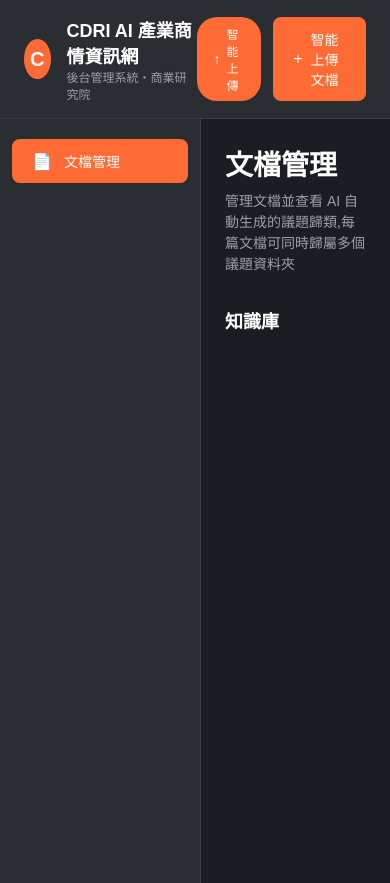
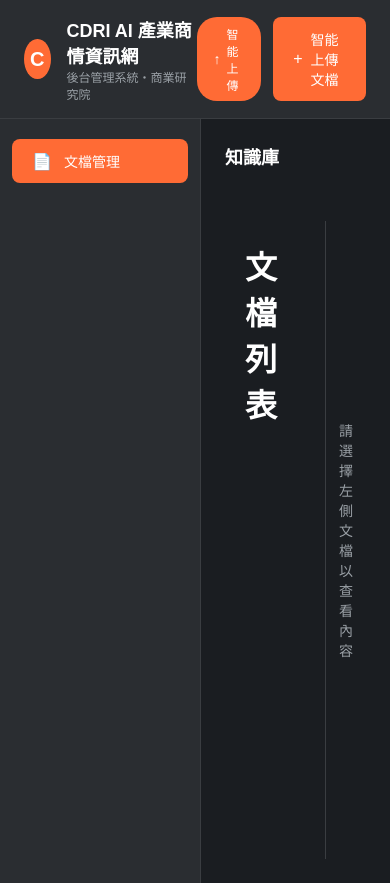
Before and after one commit to Chunshan-Theta/ragflow-client, a React (Create React App) app: page /documents in a window 390 px wide. Built offline with nearby package versions, Linux system fonts and the light colour scheme.

Commit message:
Refactor DocumentManagementPage styles and add CSS for scrollbar hiding
- Updated styles for DocumentManagementPage to improve layout and responsiveness.
- Added new CSS file to hide scrollbars for a cleaner UI experience.
- Enhanced document and chunk display with better styling and structure.

```diff
--- a/src/pages/DocumentManagementPage.tsx
+++ b/src/pages/DocumentManagementPage.tsx
@@ -1,5 +1,6 @@
 import React, { useState, useEffect } from 'react'
 import { createDatasetApi, Dataset, Document, Settings, Chunk } from '../utils/datasetApi'
+import '../styles/DocumentManagementPage.css'
 
 const styles: { [key: string]: React.CSSProperties } = {
   container: {
@@ -157,30 +158,29 @@ const styles: { [key: string]: React.CSSProperties } = {
     flex: 1,
     padding: '24px',
     overflow: 'auto',
+    display: 'flex',
+    flexDirection: 'column',
   },
 
-  contentHeader: {
-    marginBottom: '32px',
+  documentsContainer: {
+    display: 'flex',
+    flex: 1,
+    minHeight: 0,
   },
 
-  pageTitle: {
-    fontSize: '28px',
-    fontWeight: 'bold',
-    color: '#ffffff',
-    margin: '0 0 8px 0',
+  documentsPanel: {
+    width: '400px',
+    borderRight: '1px solid #3a3d41',
+    padding: '0 20px',
+    overflow: 'auto',
+    height: '100%',
   },
 
-  pageDescription: {
-    fontSize: '14px',
-    color: '#9aa0a6',
-    margin: 0,
-    lineHeight: 1.5,
-  },
-
-  documentGrid: {
-    display: 'grid',
-    gridTemplateColumns: 'repeat(auto-fill, minmax(400px, 1fr))',
-    gap: '20px',
+  chunksPanel: {
+    flex: 1,
+    padding: '0 20px',
+    overflow: 'auto',
+    height: '100%',
   },
 
   documentCard: {
@@ -190,6 +190,12 @@ const styles: { [key: string]: React.CSSProperties } = {
     padding: '20px',
     cursor: 'pointer',
     transition: 'all 0.2s ease',
+    marginBottom: '16px',
+  },
+
+  selectedDocumentCard: {
+    borderColor: '#ff6b35',
+    backgroundColor: '#3a3d41',
   },
 
   cardHeader: {
@@ -218,155 +224,6 @@ const styles: { [key: string]: React.CSSProperties } = {
     color: '#9aa0a6',
   },
 
-  documentDescription: {
-    fontSize: '13px',
-    color: '#9aa0a6',
-    lineHeight: 1.5,
-    marginBottom: '16px',
-  },
-
-  tagsContainer: {
-    display: 'flex',
-    flexWrap: 'wrap',
-    gap: '6px',
-    marginBottom: '12px',
-  },
-
-  tag: {
-    background: '#1a73e8',
-    color: '#ffffff',
-    padding: '4px 8px',
-    borderRadius: '12px',
-    fontSize: '11px',
-  },
-
-  topicFoldersLabel: {
-    fontSize: '12px',
-    color: '#9aa0a6',
-    marginBottom: '8px',
-  },
-
-  topicFoldersContainer: {
-    display: 'flex',
-    flexWrap: 'wrap',
-    gap: '6px',
-  },
-
-  topicFolder: {
-    background: '#34a853',
-    color: '#ffffff',
-    padding: '4px 8px',
-    borderRadius: '12px',
-    fontSize: '11px',
-  },
-
-  // 数据集选择样式
-  datasetSection: {
-    marginBottom: '32px',
-  },
-
-  sectionTitle: {
-    fontSize: '18px',
-    fontWeight: 'bold',
-    color: '#ffffff',
-    margin: '0 0 16px 0',
-  },
-
-  datasetList: {
-    display: 'flex',
-    flexDirection: 'column',
-    gap: '12px',
-  },
-
-  datasetItem: {
-    display: 'flex',
-    alignItems: 'center',
-    gap: '12px',
-    padding: '16px',
-    background: '#2a2d31',
-    border: '1px solid #3a3d41',
-    borderRadius: '8px',
-    cursor: 'pointer',
-    transition: 'all 0.2s ease',
-  },
-
-  selectedDatasetItem: {
-    borderColor: '#ff6b35',
-    backgroundColor: '#3a3d41',
-  },
-
-  datasetIcon: {
-    fontSize: '20px',
-    color: '#1a73e8',
-  },
-
-  datasetInfo: {
-    flex: 1,
-  },
-
-  datasetName: {
-    fontSize: '16px',
-    fontWeight: 'bold',
-    color: '#ffffff',
-    marginBottom: '4px',
-  },
-
-  datasetMeta: {
-    fontSize: '12px',
-    color: '#9aa0a6',
-    marginBottom: '4px',
-  },
-
-  datasetDescription: {
-    fontSize: '12px',
-    color: '#9aa0a6',
-    lineHeight: 1.4,
-  },
-
-  datasetArrow: {
-    fontSize: '18px',
-    color: '#9aa0a6',
-    fontWeight: 'bold',
-  },
-
-  sectionHeader: {
-    display: 'flex',
-    justifyContent: 'space-between',
-    alignItems: 'center',
-    marginBottom: '16px',
-  },
-
-  backButton: {
-    background: 'transparent',
-    border: '1px solid #3a3d41',
-    borderRadius: '6px',
-    padding: '8px 16px',
-    color: '#9aa0a6',
-    cursor: 'pointer',
-    fontSize: '14px',
-    transition: 'all 0.2s ease',
-  },
-
-  // 文档列表样式
-  documentsSection: {
-    marginBottom: '32px',
-  },
-
-  loadingDocuments: {
-    display: 'flex',
-    flexDirection: 'column',
-    alignItems: 'center',
-    padding: '40px 0',
-    color: '#9aa0a6',
-  },
-
-  noDocuments: {
-    textAlign: 'center',
-    padding: '40px 0',
-    color: '#9aa0a6',
-    fontSize: '14px',
-  },
-
   chunksInfo: {
     display: 'flex',
     gap: '16px',
@@ -389,11 +246,19 @@ const styles: { [key: string]: React.CSSProperties } = {
     borderRadius: '12px',
   },
 
+  loadingDocuments: {
+    display: 'flex',
+    flexDirection: 'column',
+    alignItems: 'center',
+    padding: '40px 0',
+    color: '#9aa0a6',
+  },
 
-
-  // Chunks样式
-  chunksSection: {
-    marginBottom: '32px',
+  noDocuments: {
+    textAlign: 'center',
+    padding: '40px 0',
+    color: '#9aa0a6',
+    fontSize: '14px',
   },
 
   chunksList: {
@@ -482,17 +347,6 @@ const styles: { [key: string]: React.CSSProperties } = {
     marginBottom: '8px',
   },
 
-  debugInfo: {
-    fontSize: '12px',
-    color: '#ff6b35',
-    background: '#1a1d21',
-    padding: '8px',
-    borderRadius: '4px',
-    marginBottom: '16px',
-    border: '1px solid #ff6b35',
-  },
-
-  // 模态窗口样式
   modalOverlay: {
     position: 'fixed',
     top: 0,
@@ -530,93 +384,6 @@ const styles: { [key: string]: React.CSSProperties } = {
     margin: '0 0 20px 0',
   },
 
-  datasetSelect: {
-    marginBottom: '20px',
-  },
-
-  datasetOption: {
-    display: 'flex',
-    alignItems: 'center',
-    gap: '12px',
-    padding: '12px',
-    border: '1px solid #e8eaed',
-    borderRadius: '8px',
-    marginBottom: '8px',
-    cursor: 'pointer',
-    transition: 'all 0.2s ease',
-  },
-
-  selectedOption: {
-    borderColor: '#1a73e8',
-    backgroundColor: '#e8f0fe',
-  },
-
-  optionIcon: {
-    fontSize: '16px',
-    width: '20px',
-    textAlign: 'center',
-  },
-
-  optionInfo: {
-    flex: 1,
-  },
-
-  optionName: {
-    fontSize: '14px',
-    fontWeight: 500,
-    color: '#202124',
-    marginBottom: '2px',
-  },
-
-  optionMeta: {
-    fontSize: '12px',
-    color: '#5f6368',
-  },
-
-  radioButton: {
-    color: '#1a73e8',
-  },
-
-  fileInfo: {
-    marginBottom: '20px',
-    padding: '16px',
-    background: '#f8f9fa',
-    borderRadius: '8px',
-  },
-
-  fileInfoText: {
-    fontSize: '14px',
-    fontWeight: 500,
-    color: '#202124',
-    margin: '0 0 12px 0',
-  },
-
-  fileList: {
-    maxHeight: '120px',
-    overflow: 'auto',
-  },
-
-  fileItem: {
-    display: 'flex',
-    justifyContent: 'space-between',
-    alignItems: 'center',
-    padding: '4px 0',
-    fontSize: '13px',
-  },
-
-  fileName: {
-    color: '#202124',
-    flex: 1,
-    textOverflow: 'ellipsis',
-    overflow: 'hidden',
-    whiteSpace: 'nowrap',
-  },
-
-  fileSize: {
-    color: '#5f6368',
-    marginLeft: '8px',
-  },
-
   modalButtons: {
     display: 'flex',
     gap: '12px',
@@ -647,6 +414,91 @@ const styles: { [key: string]: React.CSSProperties } = {
     background: '#dadce0',
     color: '#9aa0a6',
     cursor: 'not-allowed',
+  },
+
+  // Dataset styles (updated)
+  datasetSection: {
+    marginBottom: '24px',
+  },
+
+  sectionTitle: {
+    fontSize: '18px',
+    fontWeight: 'bold',
+    color: '#ffffff',
+    margin: '0 0 16px 0',
+  },
+
+  datasetList: {
+    display: 'flex',
+    gap: '12px',
+    overflowX: 'auto',
+    paddingBottom: '12px',
+  },
+
+  datasetItem: {
+    display: 'flex',
+    alignItems: 'center',
+    gap: '12px',
+    padding: '16px',
+    background: '#2a2d31',
+    border: '1px solid #3a3d41',
+    borderRadius: '8px',
+    cursor: 'pointer',
+    transition: 'all 0.2s ease',
+    minWidth: '300px',
+    flexShrink: 0,
+  },
+
+  selectedDatasetItem: {
+    borderColor: '#ff6b35',
+    backgroundColor: '#3a3d41',
+  },
+
+  datasetIcon: {
+    fontSize: '20px',
+    color: '#1a73e8',
+    flexShrink: 0,
+  },
+
+  datasetInfo: {
+    flex: 1,
+    minWidth: 0,
+  },
+
+  datasetName: {
+    fontSize: '16px',
+    fontWeight: 'bold',
+    color: '#ffffff',
+    marginBottom: '4px',
+    whiteSpace: 'nowrap',
+    overflow: 'hidden',
+    textOverflow: 'ellipsis',
+  },
+
+  datasetMeta: {
+    fontSize: '12px',
+    color: '#9aa0a6',
+    whiteSpace: 'nowrap',
+    overflow: 'hidden',
+    textOverflow: 'ellipsis',
+  },
+
+  datasetDescription: {
+    fontSize: '12px',
+    color: '#9aa0a6',
+    lineHeight: 1.4,
+    display: '-webkit-box',
+    WebkitLineClamp: '2',
+    WebkitBoxOrient: 'vertical',
+    overflow: 'hidden',
+    textOverflow: 'ellipsis',
+  },
+
+  datasetArrow: {
+    fontSize: '18px',
+    color: '#9aa0a6',
+    fontWeight: 'bold',
+    flexShrink: 0,
   },
 }
 
@@ -930,17 +782,13 @@ const DocumentManagementPage: React.FC = () => {
 
         {/* 主要内容区域 */}
         <div style={styles.content}>
-          <div style={styles.contentHeader}>
-            <h1 style={styles.pageTitle}>文檔管理</h1>
-            <p style={styles.pageDescription}>
-              管理文檔並查看 AI 自動生成的議題歸類,每篇文檔可同時歸屬多個議題資料夾
-            </p>
-          </div>
-
           {/* 知识库选择 */}
           <div style={styles.datasetSection}>
             <h3 style={styles.sectionTitle}>知識庫</h3>
-            <div style={styles.datasetList}>
+            <div
+              style={styles.datasetList}
+              className="hide-scrollbar"  // We'll handle scrollbar hiding via CSS
+            >
               {datasets.map((dataset) => (
                 <div
                   key={dataset.id}
@@ -968,49 +816,42 @@ const DocumentManagementPage: React.FC = () => {
             </div>
           </div>
 
-          {/* 文档列表 */}
-          {selectedDatasetId && !selectedDocumentId && (
-            <div style={styles.documentsSection}>
-              <div style={styles.sectionHeader}>
-                <h3 style={styles.sectionTitle}>
-                  文檔列表 - {datasets.find(d => d.id === selectedDatasetId)?.name}
-                </h3>
-                <button
-                  style={styles.backButton}
-                  onClick={() => {
-                    setSelectedDatasetId(null)
-                    setDocuments([])
-                    setSelectedDocumentId(null)
-                    setChunks([])
-                  }}
-                >
-                  ← 返回知識庫
-                </button>
+          {/* 文檔和Chunks容器 */}
+          <div style={styles.documentsContainer}>
+            {/* 左側文檔列表 */}
+            <div style={styles.documentsPanel}>
+              <div style={styles.contentHeader}>
+                <h1 style={styles.pageTitle}>文檔列表</h1>
+                {selectedDatasetId && (
+                  <p style={styles.pageDescription}>
+                    {datasets.find(d => d.id === selectedDatasetId)?.name}
+                  </p>
+                )}
               </div>
+
               {isLoadingDocuments ? (
                 <div style={styles.loadingDocuments}>
                   <div style={styles.spinner}></div>
                   <span>載入文件中...</span>
                 </div>
               ) : (
-                <div style={styles.documentGrid}>
-                  {documents.length > 0 ? (
-                    documents.map((doc) => (
+                <div>
+                  {documents.map((doc) => (
                     <div
                       key={doc.id}
-                        style={styles.documentCard}
+                      style={{
+                        ...styles.documentCard,
+                        ...(selectedDocumentId === doc.id ? styles.selectedDocumentCard : {})
+                      }}
                       onClick={() => handleDocumentClick(doc.id)}
                     >
                       <div style={styles.cardHeader}>
                         <div style={styles.documentIcon}>📄</div>
                         <div style={styles.documentTitle}>{doc.name}</div>
-                          <div style={styles.documentMeta}>
-                            {doc.type} • {doc.create_date} • {doc.chunk_count} chunks • {Math.round(doc.size / 1024)} KB
-                          </div>
                       </div>
 
-                        <div style={styles.documentDescription}>
-                          文件類型: {doc.type} | 狀態: {doc.status} | 位置: {doc.location}
+                      <div style={styles.documentMeta}>
+                        {doc.type} • {doc.create_date}
                       </div>
 
                       <div style={styles.chunksInfo}>
@@ -1018,37 +859,21 @@ const DocumentManagementPage: React.FC = () => {
                         <span style={styles.sizeLabel}>大小: {Math.round(doc.size / 1024)} KB</span>
                       </div>
                     </div>
-                    ))
-                  ) : (
-                    <div style={styles.noDocuments}>
-                      暫無文件
+                  ))}
                 </div>
               )}
             </div>
-              )}
+
+            {/* 右側Chunks列表 */}
+            <div style={styles.chunksPanel}>
+              {selectedDocumentId ? (
+                <>
+                  <div style={styles.contentHeader}>
+                    <h1 style={styles.pageTitle}>
+                      {documents.find(d => d.id === selectedDocumentId)?.name || '未知文檔'}
+                    </h1>
                   </div>
-          )}
 
-          {/* Chunks列表 */}
-          {selectedDocumentId && (
-            <div style={styles.chunksSection}>
-              <div style={styles.sectionHeader}>
-                <h3 style={styles.sectionTitle}>
-                  Chunks - {documents.find(d => d.id === selectedDocumentId)?.name || '未知文檔'}
-                </h3>
-                <button
-                  style={styles.backButton}
-                  onClick={() => {
-                    setSelectedDocumentId(null)
-                    setChunks([])
-                  }}
-                >
-                  ← 返回文檔列表
-                </button>
-              </div>
-              <div style={styles.debugInfo}>
-                Debug: selectedDocumentId = {selectedDocumentId}, chunks.length = {chunks.length}, isLoadingChunks = {isLoadingChunks.toString()}
-              </div>
                   {/* 關鍵字統計區塊 */}
                   {chunks.length > 0 && (
                     <div style={{
@@ -1096,6 +921,7 @@ const DocumentManagementPage: React.FC = () => {
                       {showKeywords && keywordCountBlock}
                     </div>
                   )}
+
                   {isLoadingChunks ? (
                     <div style={styles.loadingDocuments}>
                       <div style={styles.spinner}></div>
@@ -1120,10 +946,6 @@ const DocumentManagementPage: React.FC = () => {
 
                             <div style={styles.chunkMetadata}>
                               <div style={styles.metadataRow}>
-                            <span style={styles.metadataLabel}>文檔名稱:</span>
-                            <span style={styles.metadataContent}>{chunk.docnm_kwd}</span>
-                          </div>
-                          <div style={styles.metadataRow}>
                                 <span style={styles.metadataLabel}>重要關鍵字:</span>
                                 <span style={styles.metadataContent}>
                                   {chunk.important_keywords && chunk.important_keywords.length > 0
@@ -1139,20 +961,6 @@ const DocumentManagementPage: React.FC = () => {
                                     : '(空)'}
                                 </span>
                               </div>
-                          <div style={{...styles.metadataRow, display: 'none'}}>
-                            <span style={styles.metadataLabel}>位置資訊:</span>
-                            <span style={styles.metadataContent}>
-                              {chunk.positions && chunk.positions.length > 0
-                                ? JSON.stringify(chunk.positions)
-                                : '(空)'}
-                            </span>
-                          </div>
-                          <div style={{...styles.metadataRow, display: 'none'}}>
-                            <span style={styles.metadataLabel}>圖片ID:</span>
-                            <span style={styles.metadataContent}>
-                              {chunk.image_id || '(空)'}
-                            </span>
-                          </div>
                             </div>
                           </div>
                         ))
@@ -1163,8 +971,21 @@ const DocumentManagementPage: React.FC = () => {
                       )}
                     </div>
                   )}
+                </>
+              ) : (
+                <div style={{
+                  display: 'flex',
+                  alignItems: 'center',
+                  justifyContent: 'center',
+                  height: '100%',
+                  color: '#9aa0a6',
+                  fontSize: '14px'
+                }}>
+                  請選擇左側文檔以查看內容
                 </div>
               )}
+            </div>
+          </div>
         </div>
       </div>
 
--- /dev/null
+++ b/src/styles/DocumentManagementPage.css
@@ -0,0 +1,8 @@
+.hide-scrollbar {
+  -ms-overflow-style: none;  /* IE and Edge */
+  scrollbar-width: none;     /* Firefox */
+}
+
+.hide-scrollbar::-webkit-scrollbar {
+  display: none;             /* Chrome, Safari and Opera */
+}
```
Lines whose indentation alone changed are shown as unchanged.
